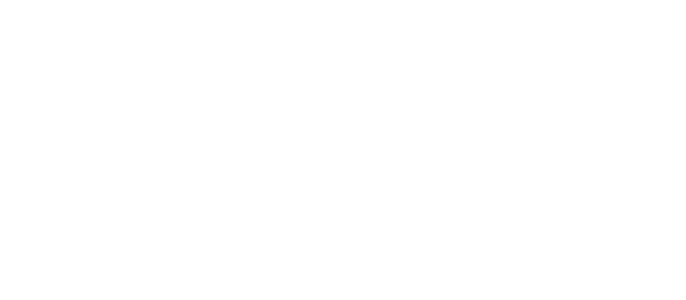
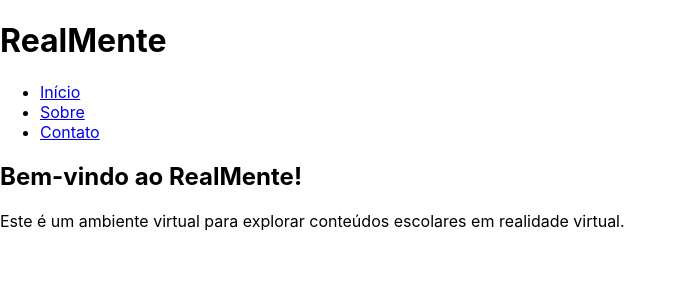
Before and after one commit to Galequiru/real-mente, a React (Create React App) app in the folder front-end/real-mente/: page / in a window 1280 px wide. Shown: the top 300 px of the page, without its empty margins (0-686 px from the left). Built offline with nearby package versions, Linux system fonts and the light colour scheme.

Commit message:
criando header e pagina inicial

```diff
--- a/front-end/real-mente/src/App.js
+++ b/front-end/real-mente/src/App.js
@@ -1,11 +1,8 @@
-import { BrowserRouter } from 'react-router-dom'
+import React from 'react'
+import Home from './pages/Home'
 
 function App() {
-  return (
-   <div>
-
-   </div>
-  )
+  return <Home />;
 }
 
 export default App
--- /dev/null
+++ b/front-end/real-mente/src/components/Header.js
@@ -0,0 +1,18 @@
+import React from 'react';
+
+const Header = () => {
+  return (
+    <header className = "">
+      <h1 className = "">RealMente</h1>
+      <nav className = "">
+        <ul className = "">
+          <li><a href = "/" className="hover:underline">Início</a></li>
+          <li><a href = "/sobre" className="hover:underline">Sobre</a></li>
+          <li><a href = "/contato" className="hover:underline">Contato</a></li>
+        </ul>
+      </nav>
+    </header>
+  );
+};
+
+export default Header;
--- /dev/null
+++ b/front-end/real-mente/src/pages/Home.js
@@ -0,0 +1,18 @@
+import React from 'react';
+import Header from '../components/Header';
+
+const Home = () => {
+  return (
+    <div>
+      <Header />
+      <main className="p-4">
+        <h2 className="text-xl font-semibold mb-2">Bem-vindo ao RealMente!</h2>
+        <p className="text-gray-700">
+          Este é um ambiente virtual para explorar conteúdos escolares em realidade virtual.
+        </p>
+      </main>
+    </div>
+  );
+};
+
+export default Home;
```
Also changed, not shown: package.json (added, +20 -0 lines), front-end/real-mente/public/robots.txt (deleted), 1 other file (tests, documents, lock files or other folders).
